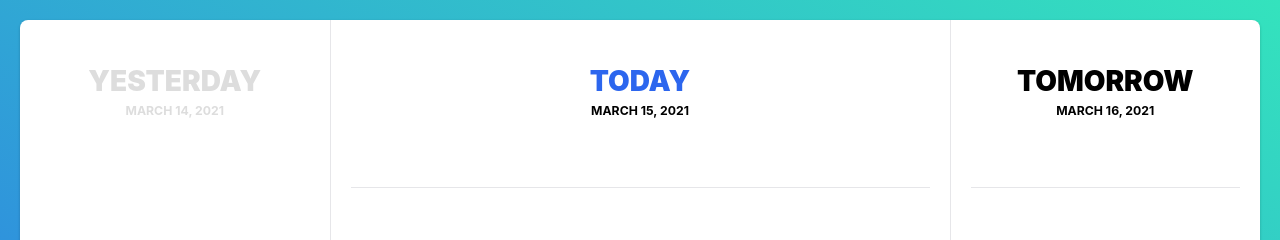
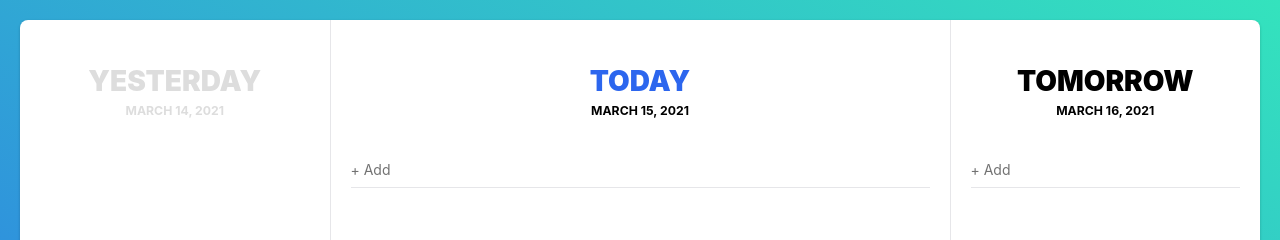
Before and after one commit to philbuchanan/Oggi-Source, a React (Create React App) app: page / in a window 1280 px wide. Shown: the top 240 px of the page. Built offline with nearby package versions, Linux system fonts and the light colour scheme.

Commit message:
Added placeholder for new to do items

```diff
--- a/src/components/new-todo/index.js
+++ b/src/components/new-todo/index.js
@@ -30,6 +30,9 @@ const NewTodo = ({
 				} }
 				onEsc={ (ref) => ref.current.innerText = '' }
 			/>
+			<div className="c-to-do__edit-placeholder">
+				+ Add
+			</div>
 		</div>
 	);
 };
--- a/src/components/todo/index.scss
+++ b/src/components/todo/index.scss
@@ -43,6 +43,10 @@
 			padding-right: 162px;
 		}
 
+		.c-to-do__edit-placeholder {
+			display: none;
+		}
+
 		.c-to-do__actions {
 			background-color: rgba(#f5f7fe, 0.9);
 		}
@@ -54,6 +58,16 @@
 	padding-top: 8px;
 	padding-bottom: 8px;
 	border-bottom: 1px solid #e6e6e9;
+}
+
+.c-to-do__edit-placeholder {
+	position: absolute;
+	display: flex;
+	align-items: center;
+	top: 0;
+	left: 10px;
+	bottom: 0;
+	color: #727272;
 }
 
 .c-to-do__actions {
```
